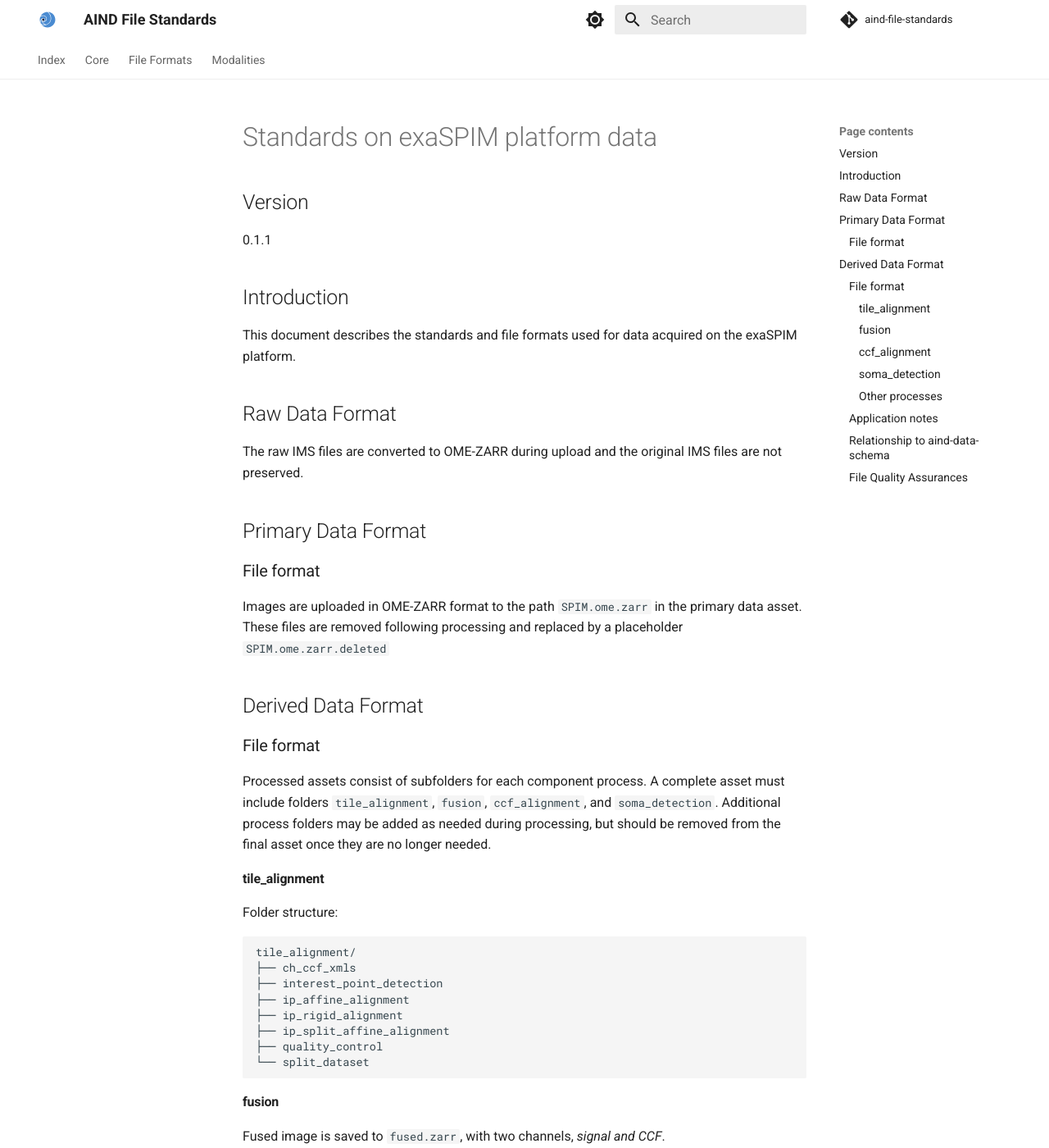
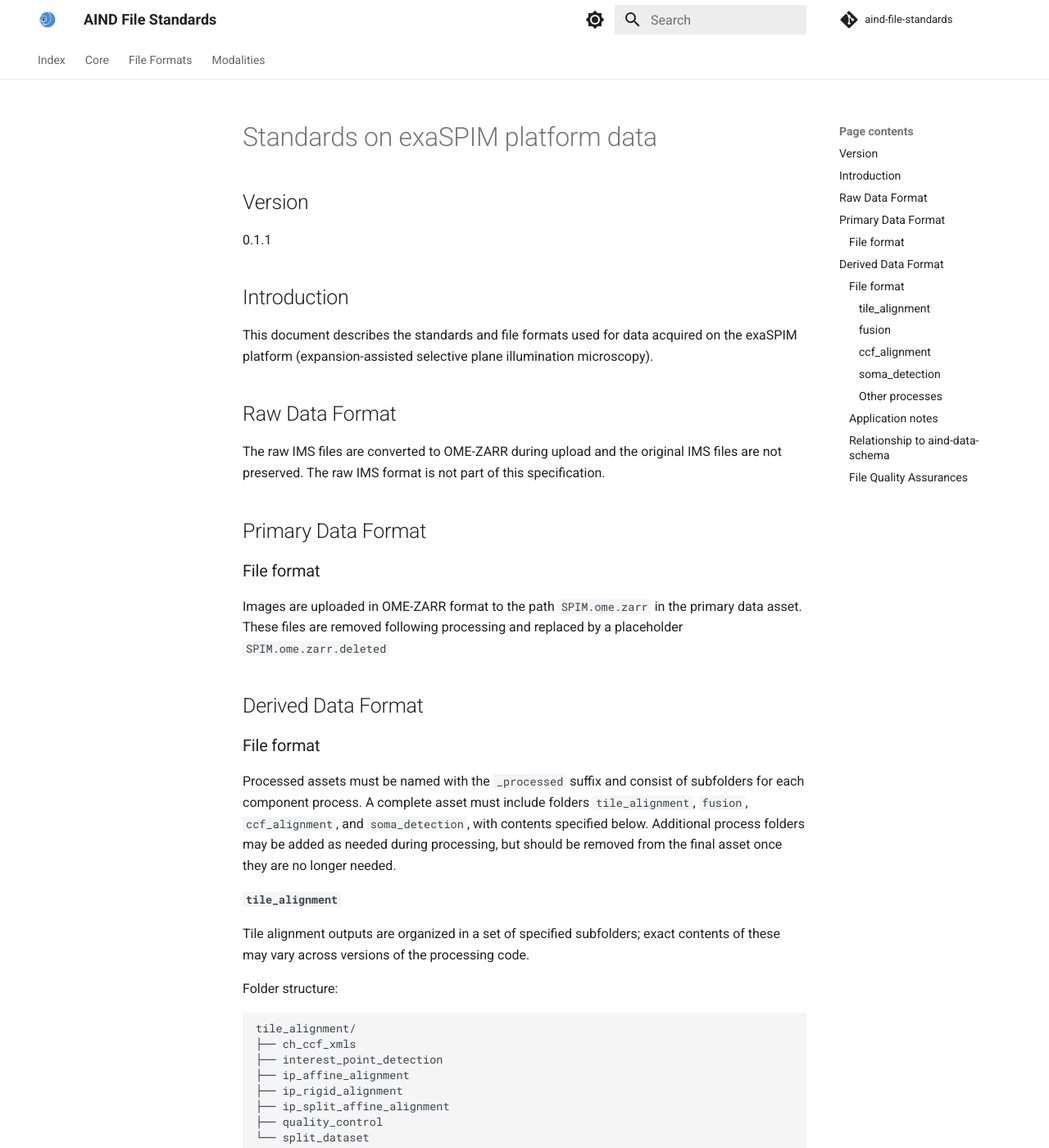
Before and after one commit to AllenNeuralDynamics/aind-file-standards, an MkDocs documentation site: the page built from docs/modalities/exaspim.md, in a window 1280 px wide and 1400 px high. Shown: the whole window at 82% size. Built offline with MkDocs 1.6.1 and Material for MkDocs 9.7.7, drawn with Linux system fonts in a browser that asks for light colours; comment, search, counter and statistics services are not loaded; some of the changed text lies outside the part shown.

Commit message:
additional clarification

````diff
--- a/docs/modalities/exaspim.md
+++ b/docs/modalities/exaspim.md
@@ -6,11 +6,11 @@
 
 ## Introduction
 
-This document describes the standards and file formats used for data acquired on the exaSPIM platform.
+This document describes the standards and file formats used for data acquired on the exaSPIM platform (expansion-assisted selective plane illumination microscopy).
 
 ## Raw Data Format
 
-The raw IMS files are converted to OME-ZARR during upload and the original IMS files are not preserved.
+The raw IMS files are converted to OME-ZARR during upload and the original IMS files are not preserved. The raw IMS format is not part of this specification.
 
 ## Primary Data Format
 
@@ -22,10 +22,12 @@ Images are uploaded in OME-ZARR format to the path `SPIM.ome.zarr` in the primar
 
 ### File format
 
-Processed assets consist of subfolders for each component process. A complete asset must include folders `tile_alignment`, `fusion`,  `ccf_alignment`, and `soma_detection`.
+Processed assets must be named with the `_processed` suffix and consist of subfolders for each component process. A complete asset must include folders `tile_alignment`, `fusion`,  `ccf_alignment`, and `soma_detection`, with contents specified below.
 Additional process folders may be added as needed during processing, but should be removed from the final asset once they are no longer needed.
 
-#### tile_alignment
+#### `tile_alignment`
+
+Tile alignment outputs are organized in a set of specified subfolders; exact contents of these may vary across versions of the processing code.
 
 Folder structure:
 ```
@@ -38,16 +40,15 @@ tile_alignment/
 ├── quality_control
 └── split_dataset
 ```
-#### fusion
+#### `fusion`
 
-Fused image is saved to `fused.zarr`, with two channels, *signal and CCF*.
+Fused image (composite of all aligned tiles) is saved to `fusion/fused.zarr`, with two channels, *signal and CCF*.
 
-#### ccf_alignment
+#### `ccf_alignment`
 
-Transformations are saved in `mat` (affine) or `nii.gz` formats (warp), as expected by ANTS.
+Transformations from CCF alignment are saved in the structure defined below, in formats expected by ANTs: `mat` (binary matrix format) for affine transforms and `nii.gz` (compressed NIfTI format) for nonlinear warp transforms.
 
-Transformed image volumes and annotation label volumes must be saved in `zarr` format.
-An additional copy may be saved in `nii.gz` format.
+Transformed image volumes and annotation label volumes must be saved in `zarr` format, and may include an additional copy in `nii.gz` format.
 
 Folder structure:
 ```
````
Also changed, not shown: other parts of docs/modalities/exaspim.md (+2 -2 lines).
